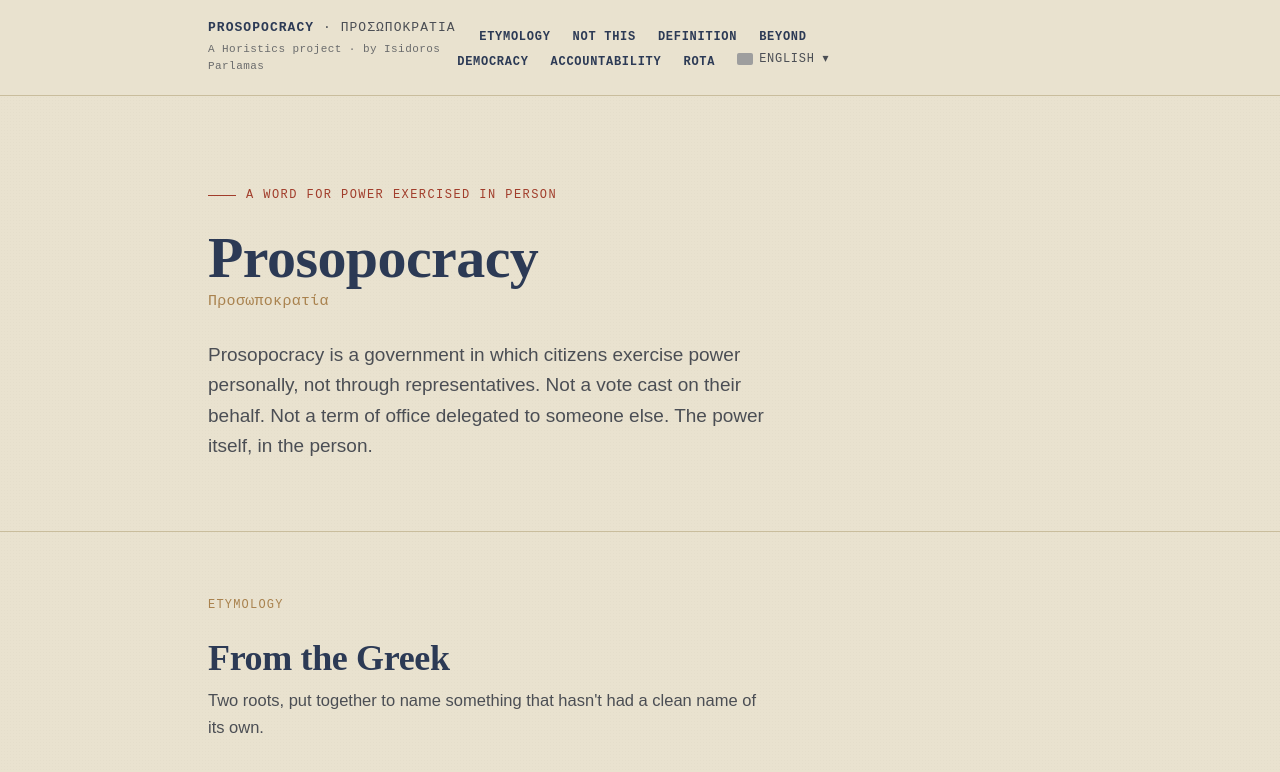
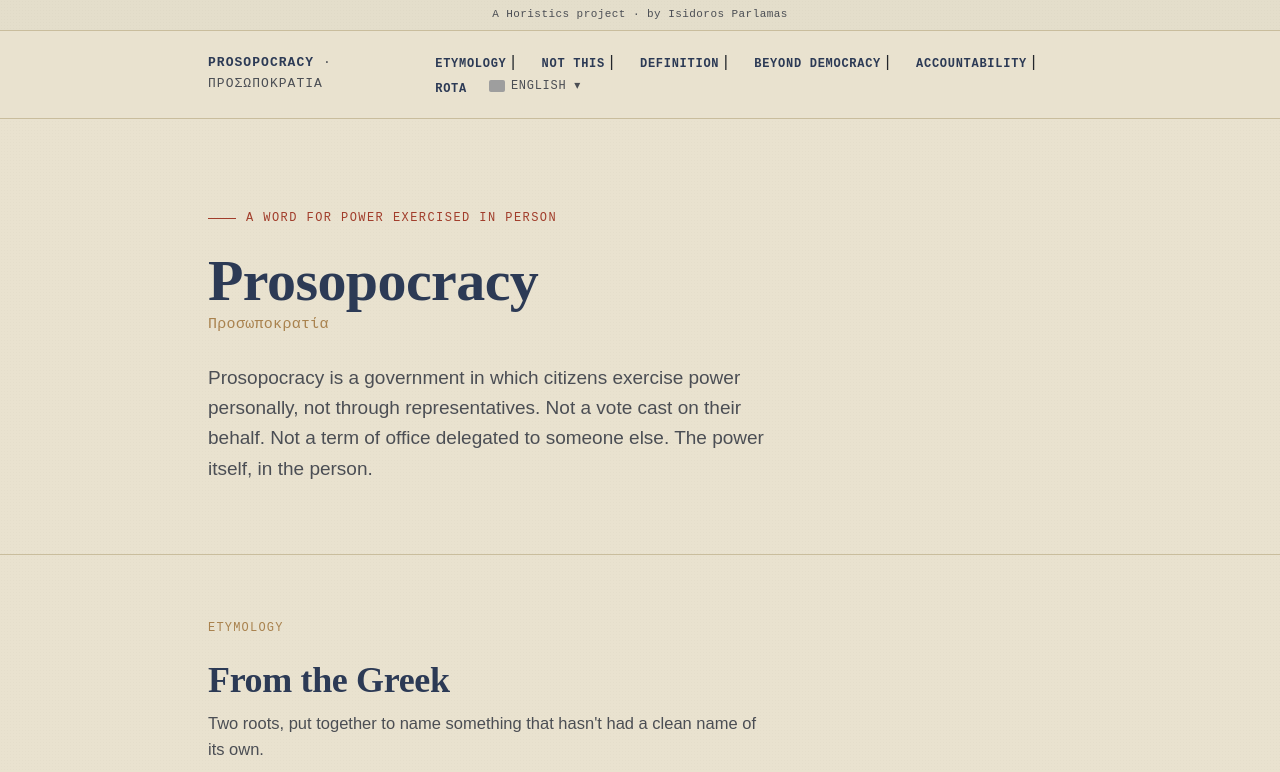
Before and after one commit to parlamas/prosopocracy, a Next.js app: page / in a window 1280 px wide. Shown: the top 772 px of the page. Built offline with nearby package versions, Linux system fonts and the light colour scheme; grey boxes are pictures that could not be loaded.

Commit message:
new ribbon

```diff
--- a/components/HomepageContent.tsx
+++ b/components/HomepageContent.tsx
@@ -38,35 +38,38 @@ export default function HomepageContent({ lang, t }: { lang: LanguageCode; t: Ho
 
   return (
     <div className="prosopoRoot" ref={rootRef} lang={lang} dir={t.dir}>
+      <div
+        className="topRibbon"
+        style={{
+          width: '100%',
+          textAlign: 'center',
+          padding: '6px 12px',
+          fontFamily: "'IBM Plex Mono', monospace",
+          fontSize: 11,
+          letterSpacing: '0.04em',
+          color: 'var(--ink-soft)',
+          background: 'var(--paper-alt, rgba(0,0,0,0.02))',
+          borderBottom: '1px solid var(--line)',
+        }}
+      >
+        A Horistics project &middot; by Isidoros Parlamas
+      </div>
       <header className="masthead">
         <div className="wrap mastheadInner">
-          <div>
-            <div className="wordmark">
-              <b>{t.wordmarkNative}</b> &middot; {t.wordmarkSecondary}
-            </div>
-            <a
-              href="https://horistics.ai"
-              className="byline"
-              style={{
-                display: 'inline-block',
-                fontFamily: "'IBM Plex Mono', monospace",
-                fontSize: 11,
-                letterSpacing: '0.04em',
-                color: 'var(--ink-soft)',
-                textDecoration: 'none',
-                marginTop: 2,
-                opacity: 0.8,
-              }}
-            >
-              A Horistics project · by Isidoros Parlamas
-            </a>
+          <div className="wordmark">
+            <b>{t.wordmarkNative}</b> &middot; {t.wordmarkSecondary}
           </div>
           <nav className="nav">
             <a href="#etymology">{t.navEtymology}</a>
+            <span aria-hidden="true"> | </span>
             <a href="#notconfuse">{t.navNotThis}</a>
+            <span aria-hidden="true"> | </span>
             <a href="#definition">{t.navDefinition}</a>
+            <span aria-hidden="true"> | </span>
             <a href="#beyond">{t.navBeyond}</a>
+            <span aria-hidden="true"> | </span>
             <a href="#accountability">{t.navAccountability}</a>
+            <span aria-hidden="true"> | </span>
             <a href="#rota">ROTA</a>
             <LanguageSwitcher current={lang} />
           </nav>
--- a/components/RotaContent.tsx
+++ b/components/RotaContent.tsx
@@ -38,6 +38,22 @@ export default function RotaContent({ lang, t }: { lang: LanguageCode; t: RotaTe
 
   return (
     <div className="prosopoRoot" ref={rootRef} lang={lang} dir={dir}>
+      <div
+        className="topRibbon"
+        style={{
+          width: '100%',
+          textAlign: 'center',
+          padding: '6px 12px',
+          fontFamily: "'IBM Plex Mono', monospace",
+          fontSize: 11,
+          letterSpacing: '0.04em',
+          color: 'var(--ink-soft)',
+          background: 'var(--paper-alt, rgba(0,0,0,0.02))',
+          borderBottom: '1px solid var(--line)',
+        }}
+      >
+        A Horistics project &middot; by Isidoros Parlamas
+      </div>
       <header className="masthead">
         <div className="wrap mastheadInner">
           <div className="wordmark">
@@ -45,9 +61,13 @@ export default function RotaContent({ lang, t }: { lang: LanguageCode; t: RotaTe
           </div>
           <nav className="nav">
             <a href={homeHref}>{t.navBack}</a>
+            <span aria-hidden="true"> | </span>
             <a href="#argument">{t.navArgument}</a>
+            <span aria-hidden="true"> | </span>
             <a href="#precedent">{t.navPrecedent}</a>
+            <span aria-hidden="true"> | </span>
             <a href="#rotation">{t.navRotation}</a>
+            <span aria-hidden="true"> | </span>
             <a href="#fund">{t.navSupport}</a>
             <LanguageSwitcher current={lang} />
           </nav>
```
